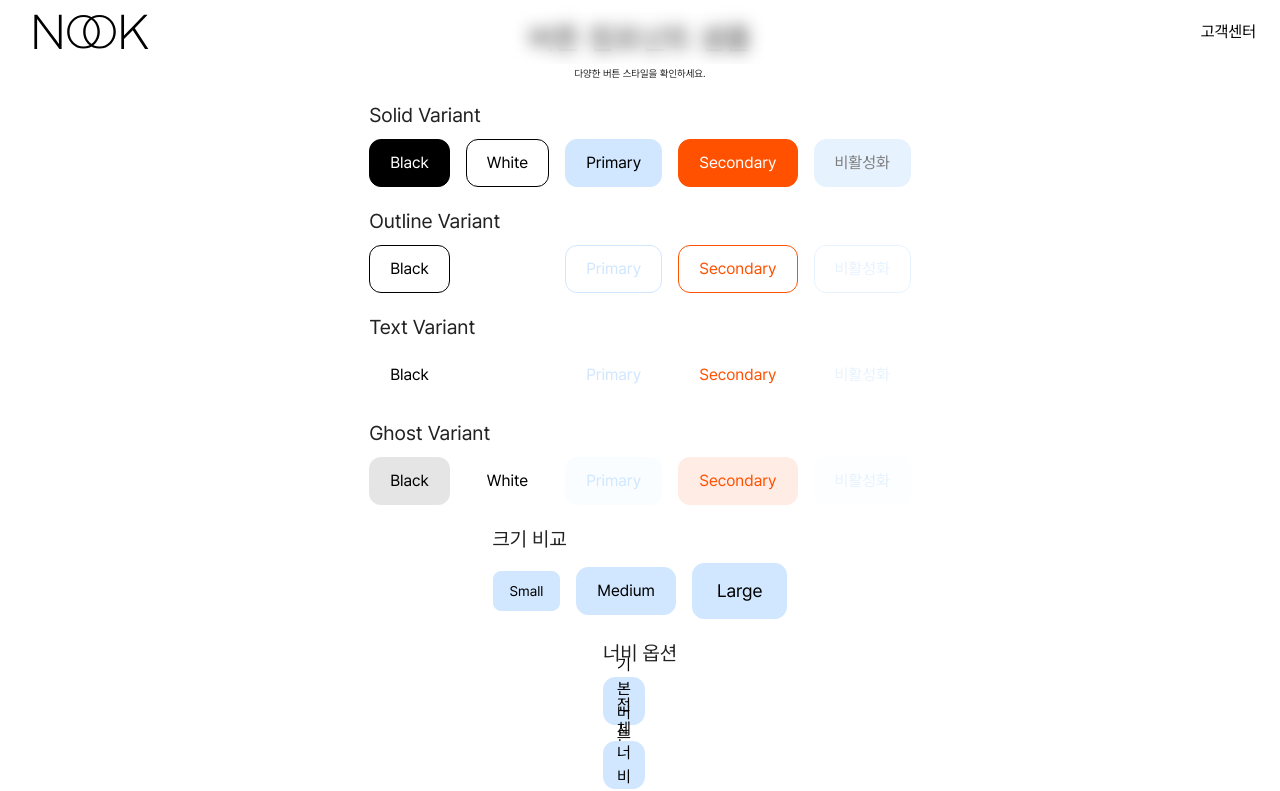
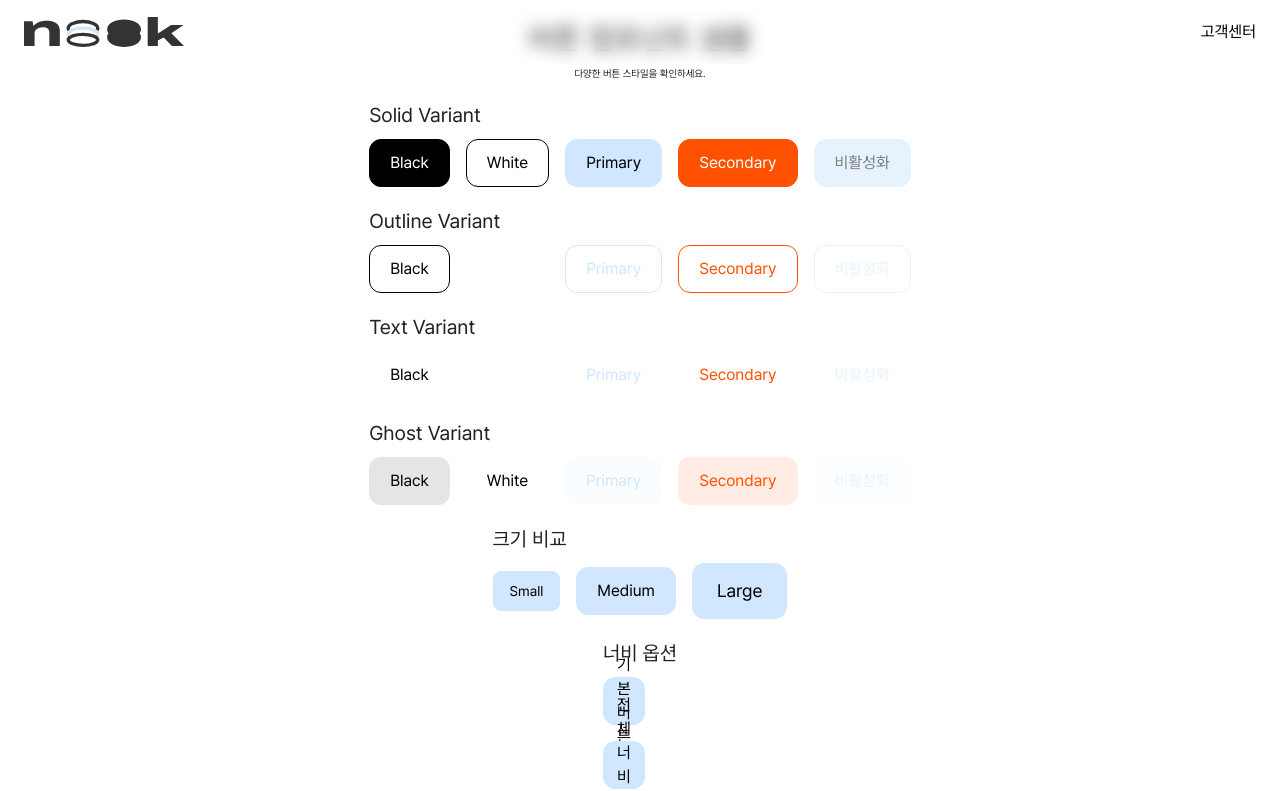
Before and after one commit to gf-dev-crew/ticket, a Next.js app: page / in a window 1280 px wide. Shown: the top 791 px of the page. Built offline with nearby package versions, Linux system fonts and the light colour scheme.

Commit message:
asset: 브랜드 로고 임시 변경

```diff
--- a/src/shared/layout/Header/Header.tsx
+++ b/src/shared/layout/Header/Header.tsx
@@ -6,7 +6,7 @@ export default function Header() {
     <header className='fixed top-0 right-0 left-0 z-99 w-full bg-white/10 text-black backdrop-blur-sm'>
       <div className='mx-auto flex h-[64px] items-center justify-between px-[24px]'>
         <Link href='/' className='flex items-center justify-center'>
-          <Image src='/assets/logo.svg' alt='Nook Brand Logo' width={130} height={45} priority />
+          <Image src='/assets/logo.svg' alt='Nook Brand Logo' width={160} height={45} priority />
         </Link>
         <nav>
           <ul className='text-md flex space-x-8'>
```
Also changed, not shown: public/assets/logo.svg.
